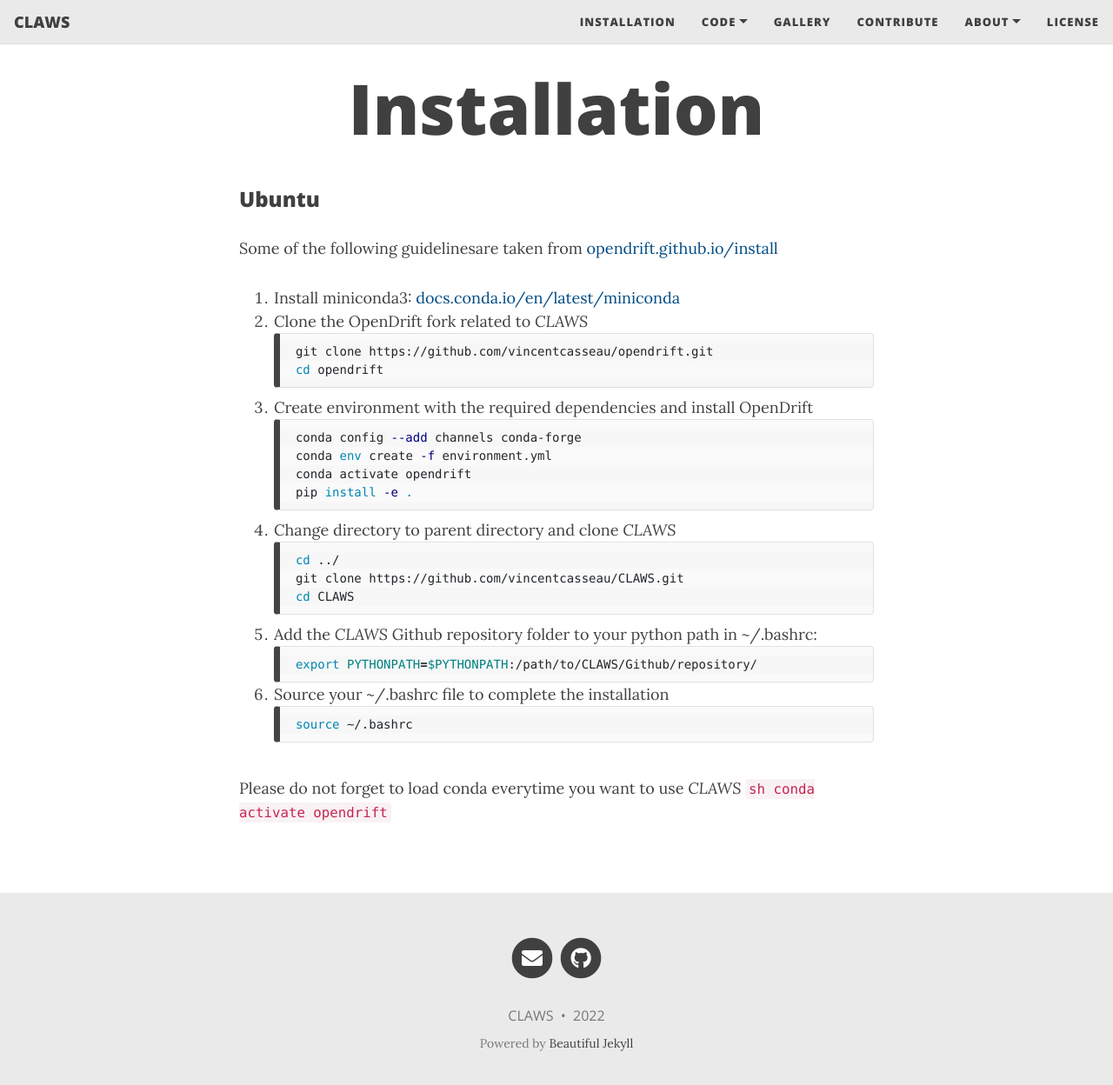
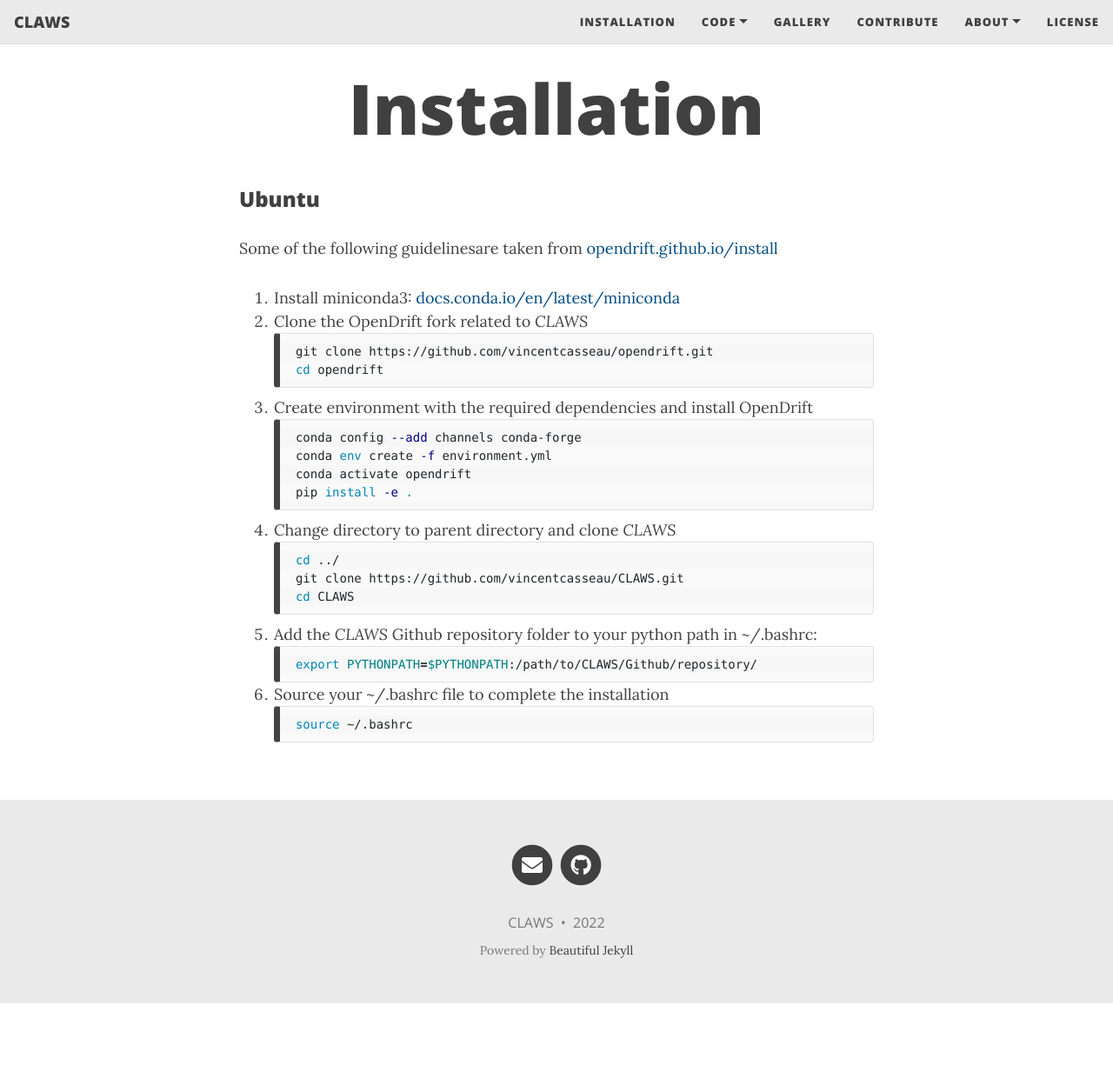
Before and after one commit to claws-scot/claws-scot.github.io, a Jekyll site: the page built from installation.md, in a window 1280 px wide and 1261 px high. Shown: the top 1248 px of the window at 87% size. Built offline with Jekyll 4.4.1, drawn with Linux system fonts in a browser that asks for light colours; nearby versions of some CDN libraries.

Commit message:
Editing web pages

````diff
--- a/installation.md
+++ b/installation.md
@@ -75,11 +75,3 @@
     ```sh
     source ~/.bashrc
     ```
-    <div style="line-height:50%;">
-        <br>
-    </div>
-
-Please do not forget to load conda everytime you want to use _CLAWS_
-    ```sh
-    conda activate opendrift
-    ```
````
